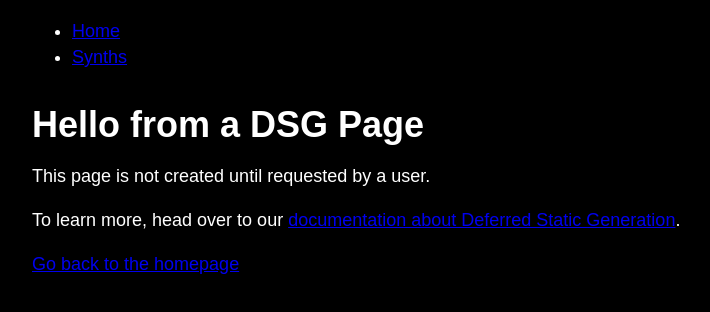
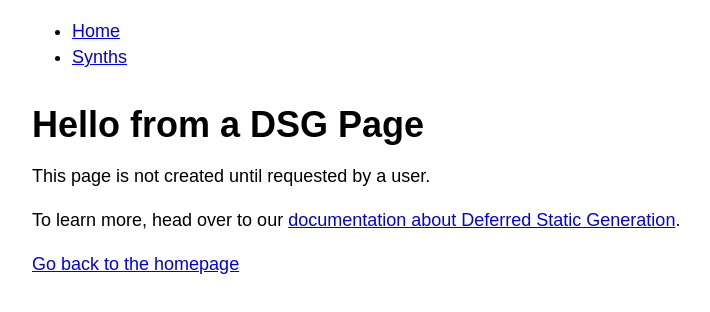
Before and after one commit to apjoeydg/the-korg-shop, a Gatsby site: page /using-dsg in a window 1280 px wide. Shown: the whole page, without its empty margins (68-778 px from the left). Built offline with nearby package versions, Linux system fonts and the light colour scheme; Gatsby itself is replaced by a stand-in of ours.

Commit message:
netlify manual

```diff
--- a/src/components/layout.module.css
+++ b/src/components/layout.module.css
@@ -4,14 +4,14 @@ html {
   font: 112.5%/1.45em sans-serif, georgia, serif;
   box-sizing: border-box;
   overflow-y: scroll;
-  background-color: #000;
+  background-color: rgb(255, 255, 255);
 }
 body {
   overflow: hidden;
   margin: 0;
   -webkit-font-smoothing: antialiased;
   -moz-osx-font-smoothing: grayscale;
-  color: rgb(255, 255, 255);
+  color: rgb(0, 0, 0);
   font-family: sans-serif, georgia, serif;
   font-weight: normal;
   word-wrap: break-word;
--- a/src/components/synth.js
+++ b/src/components/synth.js
@@ -8,7 +8,6 @@ import {
     synthName,
 
   } from "../components/synth.module.css"
-  import 'bootstrap/dist/css/bootstrap.min.css';
 export const Synth = ({ synth, slug }) => {
   const synthpic = getImage(synth.synth.image.localFile)
   return (
--- a/src/page.module.css
+++ b/src/page.module.css
@@ -13,7 +13,7 @@
     margin-right: 30px;
   }
   .header-picture {
-    border-radius: 50%;
+    border-radius: 5%;
     width: 40vw;
     height: 40vw;
     max-width: 500px;
--- a/src/pages/index.js
+++ b/src/pages/index.js
@@ -72,12 +72,6 @@ const IndexPage = ({
 
   </Layout>
 
-
-
-
-
-
-
         )
     }
 
```
